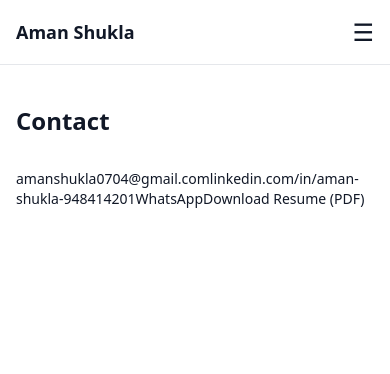
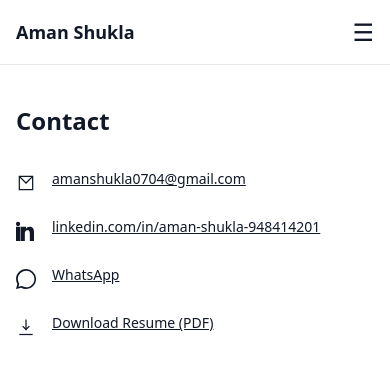
Before and after one commit to Anon675/portfolio, a Next.js app: page /contact in a window 390 px wide. Shown: the top 374 px of the page. Built offline with nearby package versions, Linux system fonts and the light colour scheme.

Commit message:
Fix contact page mobile layout and wrapping

```diff
--- a/app/contact/page.tsx
+++ b/app/contact/page.tsx
@@ -5,33 +5,98 @@ export default function ContactPage() {
     <Section title="Contact">
       <div className="mt-8 space-y-6 text-sm">
 
-        <a href="mailto:amanshukla0704@gmail.com">
+        {/* Email */}
+        <div className="flex items-start gap-4">
+          <svg
+            className="mt-1 shrink-0"
+            width="20"
+            height="20"
+            viewBox="0 0 24 24"
+            fill="none"
+            stroke="currentColor"
+            strokeWidth="1.5"
+          >
+            <path d="M4 4h16v16H4z" />
+            <path d="M4 4l8 8 8-8" />
+          </svg>
+
+          <a
+            href="mailto:amanshukla0704@gmail.com"
+            className="break-all underline"
+          >
             amanshukla0704@gmail.com
           </a>
+        </div>
+
+        {/* LinkedIn */}
+        <div className="flex items-start gap-4">
+          <svg
+            className="mt-1 shrink-0"
+            width="20"
+            height="20"
+            viewBox="0 0 24 24"
+            fill="currentColor"
+          >
+            <path d="M4.98 3.5C4.98 4.88 3.87 6 2.5 6S0 4.88 0 3.5 1.12 1 2.5 1s2.48 1.12 2.48 2.5zM0 24h5V7H0v17zM7.5 7H12v2.3h.1c.6-1.1 2-2.3 4.2-2.3 4.5 0 5.3 3 5.3 6.9V24h-5v-8.3c0-2-.04-4.6-2.8-4.6-2.8 0-3.2 2.2-3.2 4.4V24h-5V7z" />
+          </svg>
 
           <a
             href="https://linkedin.com/in/aman-shukla-948414201"
             target="_blank"
             rel="noopener noreferrer"
+            className="break-all underline"
           >
             linkedin.com/in/aman-shukla-948414201
           </a>
+        </div>
+
+        {/* WhatsApp */}
+        <div className="flex items-start gap-4">
+          <svg
+            className="mt-1 shrink-0"
+            width="20"
+            height="20"
+            viewBox="0 0 24 24"
+            fill="currentColor"
+          >
+            <path d="M20.52 3.48A11.91 11.91 0 0 0 12.02 0C5.4 0 .04 5.37.04 11.99c0 2.12.55 4.2 1.6 6.04L0 24l6.16-1.6a11.96 11.96 0 0 0 5.86 1.49h.01c6.62 0 12-5.37 12-11.99a11.9 11.9 0 0 0-3.51-8.42zm-8.5 18.4a9.9 9.9 0 0 1-5.05-1.39l-.36-.21-3.65.95.98-3.56-.24-.37a9.93 9.93 0 0 1-1.52-5.31c0-5.49 4.47-9.96 9.97-9.96a9.9 9.9 0 0 1 7.04 2.92 9.89 9.89 0 0 1 2.93 7.04c0 5.49-4.47 9.96-9.97 9.96z" />
+          </svg>
 
           <a
             href="https://wa.me/+917408563978"
             target="_blank"
             rel="noopener noreferrer"
+            className="underline"
           >
             WhatsApp
           </a>
+        </div>
+
+        {/* Resume */}
+        <div className="flex items-start gap-4">
+          <svg
+            className="mt-1 shrink-0"
+            width="20"
+            height="20"
+            viewBox="0 0 24 24"
+            fill="none"
+            stroke="currentColor"
+            strokeWidth="1.5"
+          >
+            <path d="M12 3v12" />
+            <path d="M8 11l4 4 4-4" />
+            <path d="M4 21h16" />
+          </svg>
 
           <a
             href="/Aman_Shukla_Resume.pdf"
             target="_blank"
             rel="noopener noreferrer"
+            className="underline"
           >
             Download Resume (PDF)
           </a>
+        </div>
 
       </div>
     </Section>
```
Lines whose indentation alone changed are shown as unchanged.
